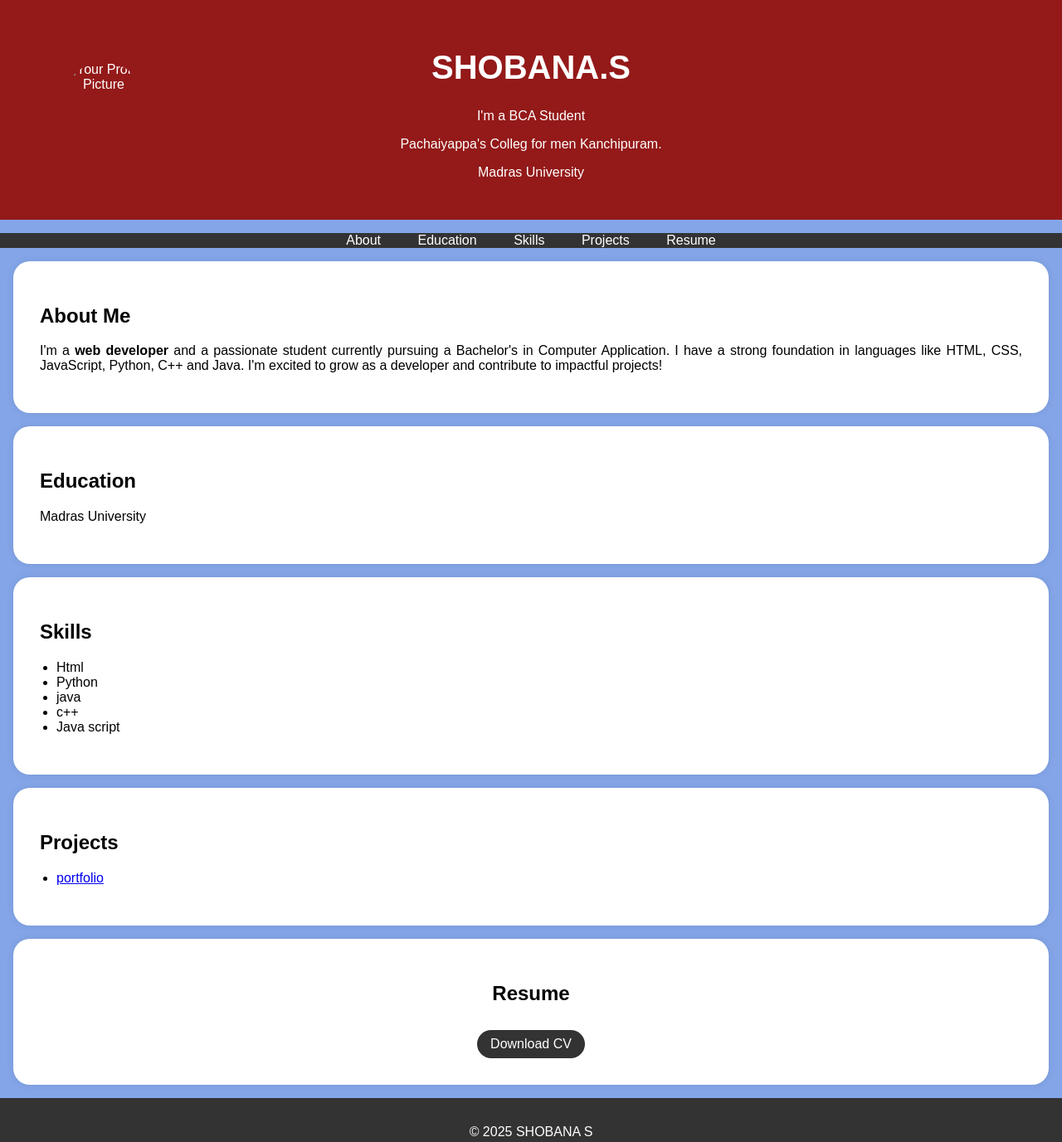
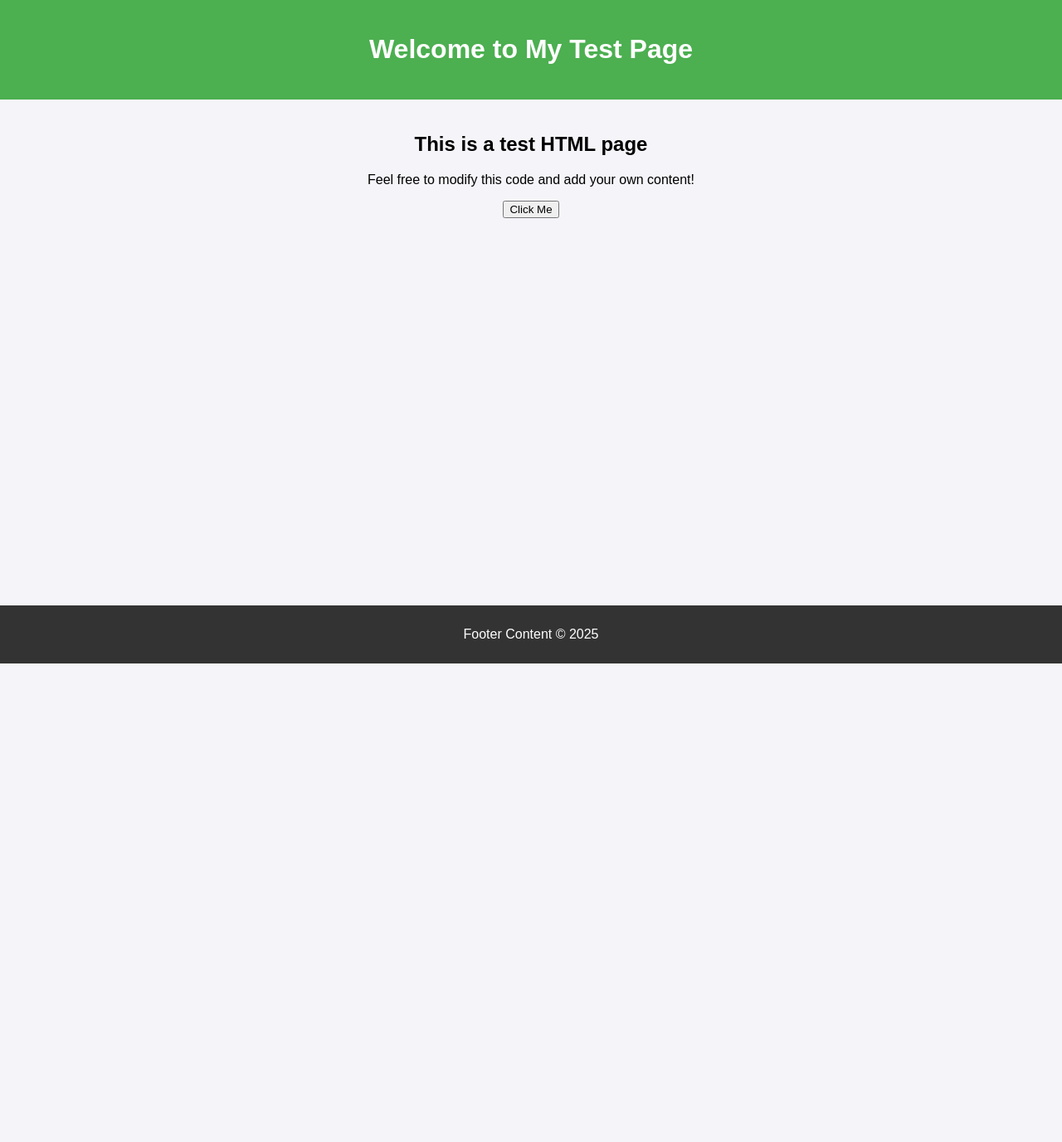
Before and after one commit to kohsanar2011/saran, a plain HTML site: page Index.html in a window 1280 px wide. Shown: the whole page at 83% size. After the commit the page ends 800 px from the top, so only its background shows below. Drawn offline with Linux system fonts and the light colour scheme.

Commit message:
Update Index.html

```diff
--- a/Index.html
+++ b/Index.html
@@ -1,191 +1,51 @@
 <!DOCTYPE html>
-<html>
+<html lang="en">
 <head>
-    <title>Portfolio</title>
+    <meta charset="UTF-8">
+    <meta name="viewport" content="width=device-width, initial-scale=1.0">
+    <meta http-equiv="X-UA-Compatible" content="ie=edge">
+    <title>Test Page</title>
     <style>
         body {
             font-family: Arial, sans-serif;
+            background-color: #f4f4f9;
             margin: 0;
             padding: 0;
-            background-color: #84a6e9;
         }
-
         header {
-            background-color: #941919;
-            color: #fff;
+            background-color: #4CAF50;
+            color: white;
             text-align: center;
-            padding: 2rem 0;
-            position: relative; /* Add this */
+            padding: 20px 0;
         }
-
-        .header-content h1 {
-            font-size: 2.5rem;
-        }
-
-        /* Add styles for the round profile picture */
-        .profile-picture {
-            width: 100px; /* Adjust the size as needed */
-            height: 100px;
-            border-radius: 75%; /* Create a circular shape */
-            object-fit: cover; /* To ensure the image fills the circular area */
-            position: absolute; /* Add this */
-            top: 75px; /* Adjust top position as needed */
-            left: 75px; /* Adjust left position as needed */
-        }
-
-        nav {
-            background-color: #333;
-            color: #fff;
+        main {
+            padding: 20px;
             text-align: center;
         }
-
-        nav ul {
-            list-style-type: none;
-            padding: 0;
-        }
-
-        nav ul li {
-            display: inline;
-            margin: 0 20px;
-        }
-
-        nav ul li a {
-            text-decoration: none;
-            color: #fff;
-        }
-
-        .section-content {
-            background-color: #fff;
-            padding: 2rem;
-            margin: 1rem;
-            border-radius: 20px;
-            box-shadow: 0 0 10px rgba(0, 0, 0, 0.1);
-            text-align: justify;
-        }
-
-        .download-button {
+        footer {
             background-color: #333;
-            color: #fff;
-            padding: 0.5rem 1rem;
-            text-decoration: none;
-            border-radius: 20px;
-            display: inline-block;
-            margin-top: 10px;
-            align-self: center;
-        }
-
-        .download-button:hover {
-            background-color: #555;
-        }
-
-        footer {
+            color: white;
             text-align: center;
-            padding: 1rem 0;
-            background-color: #333;
-            color: #fff;
-        }
-
-        ul {
-            list-style-type: disc;
-            padding-left: 20px;
+            padding: 10px 0;
+            position: fixed;
+            bottom: 0;
+            width: 100%;
         }
     </style>
 </head>
 <body>
     <header>
-        <div class="header-content">
-            <!-- Add your profile picture here -->
-            <img src="passport photo.jpg" alt="Your Profile Picture" class="profile-picture">
-            <h1>SHOBANA.S</h1>
-            <p>I'm a BCA Student</p>
-            <p>Pachaiyappa's Colleg for men Kanchipuram.</p>
-           <p>Madras University</p>
-        </div>
+        <h1>Welcome to My Test Page</h1>
     </header>
 
-    <nav>
-        <ul>
-            <li><a href="#about">About</a></li>
-            <li><a href="#education">Education</a></li>
-            <li><a href="#skills">Skills</a></li>
-            <li><a href="#projects">Projects</a></li>
-            <li><a href="#resume">Resume</a></li>
-
-        </ul>
-    </nav>
-
-    <section id="about">
-        <div class="section-content">
-            <h2>About Me</h2>
-            <p>I'm a <b>web developer</b> and a passionate student currently pursuing a Bachelor's in Computer Application. I have a strong foundation in languages like HTML, CSS, JavaScript, Python, C++ and Java. I'm excited to grow as a developer and contribute to impactful projects!</p>
-
-        </div>
-    </section>
-
-    <section id="education">
-        <div class="section-content">
-            <h2>Education</h2>
-            <p>Madras University</p>
-
-
-        </div>
-    </section>
-
-    <section id="skills">
-        <div class="section-content">
-            <h2>Skills</h2>
-            <ul>
-                <li>Html</li>
-                <li>Python</li>
-                <li>java</li>
-                <li>c++</li>
-                <li>Java script</li>
-            </ul>
-        </div>
-    </section>
-
-    <section id="projects">
-        <div class="section-content">
-            <h2>Projects</h2>
-            <ul>
-                <li><a href="#">portfolio</a></li>
-                                <!-- Add more project links here -->
-            </ul>
-        </div>
-    </section>
-
-    <section id="resume">
-
-        <div class="section-content">
-            <center>
-            <h2>Resume</h2>
-            <a href="file.png" target="_blank" class="download-button">Download CV</a>
-        </center>
-        </div>
-
-    </section>
+    <main>
+        <h2>This is a test HTML page</h2>
+        <p>Feel free to modify this code and add your own content!</p>
+        <button onclick="alert('Hello!')">Click Me</button>
+    </main>
 
     <footer>
-        <p>&copy; 2025 SHOBANA S</p>
+        <p>Footer Content © 2025</p>
     </footer>
-
-    <script>
-        // Smooth scrolling to section when clicking on navigation links
-        document.querySelectorAll('a[href^="#"]').forEach(anchor => {
-            anchor.addEventListener('click', function(e) {
-                e.preventDefault();
-
-                const targetId = this.getAttribute('href').substring(1);
-                const targetElement = document.getElementById(targetId);
-
-                if (targetElement) {
-                    window.scrollTo({
-                        top: targetElement.offsetTop,
-                        behavior: 'smooth'
-                    });
-                }
-            });
-        });
-    </script>
 </body>
 </html>
```
